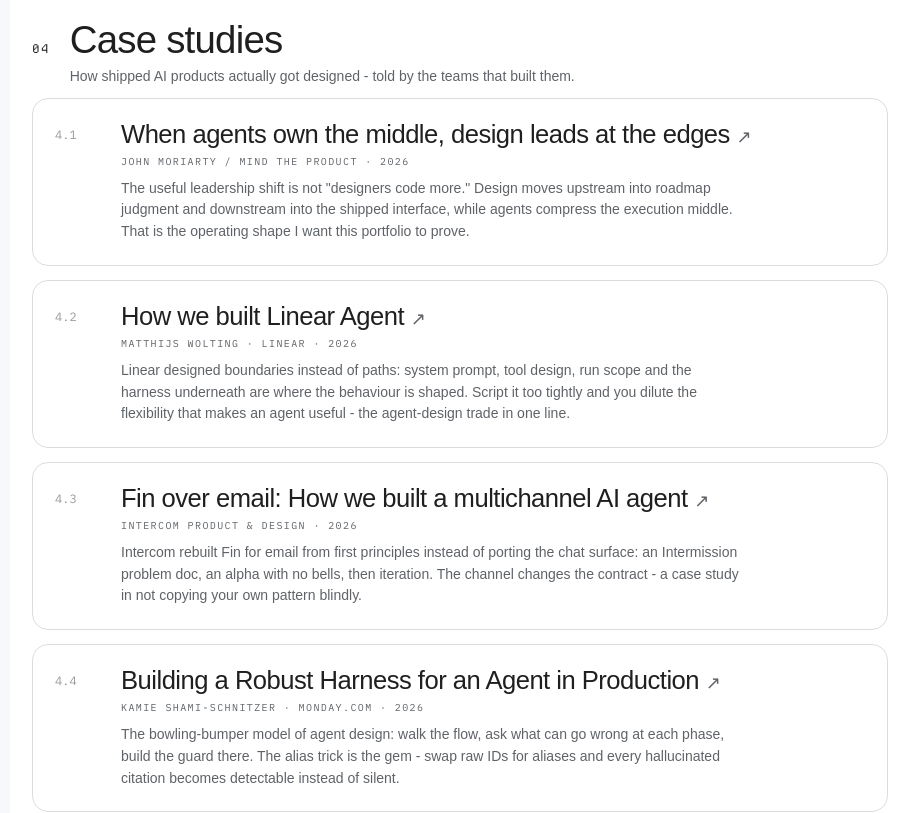
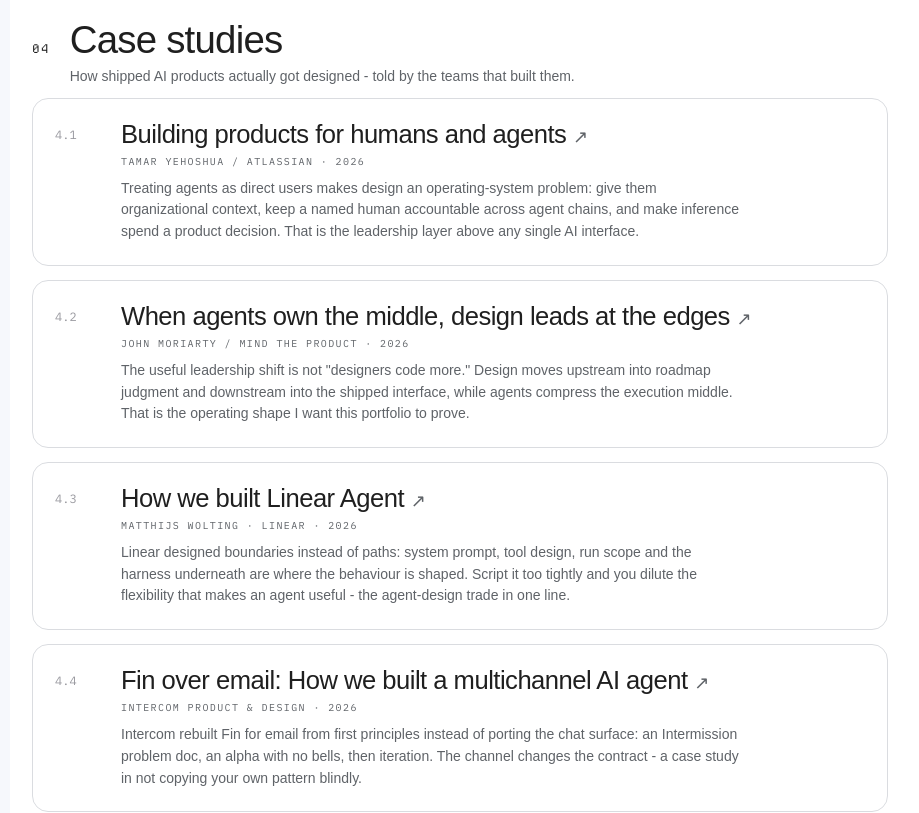
Before and after one commit to ayodhyamohanthy/ai-portfolio, a Next.js app: page /sources in a window 1280 px wide. Shown: the part 2420-3233 px from the top of the page, without its empty margins (256-1175 px from the left). Built offline with nearby package versions, Linux system fonts and the light colour scheme; what @astryxdesign/core would draw is missing.

Commit message:
Add agent product leadership source

```diff
--- a/app/sourcesData.ts
+++ b/app/sourcesData.ts
@@ -13,6 +13,7 @@ export const sourceTracks:SourceTrack[]=[
 {title:'Dual-Native Design for the AI Future',author:'Lake Dai',year:'2026',url:'https://lakedai.substack.com/p/dual-native-design-for-the-ai-future',note:'Intuitive for people, structured for machines. Automated traffic has passed human traffic; be legible to both or illegible to one.'},
 {title:'Agentic Design Systems Are Contracts, Not Libraries',author:'Tommaso Nervegna',year:'2026',url:'https://nervegna.substack.com/p/agentic-design-systems-are-contracts',note:'Most teams are quietly building the wrong half - the half that draws, not the half that promises. Read it before your next system audit.'}]},
 {id:'cases',label:'Case studies',lede:'How shipped AI products actually got designed - told by the teams that built them.',items:[
+{title:'Building products for humans and agents',author:'Tamar Yehoshua / Atlassian',year:'2026',url:'https://www.atlassian.com/blog/videos/atlassians-chief-ai-officer-on-building-products-for-humans-and-agents',note:'Treating agents as direct users makes design an operating-system problem: give them organizational context, keep a named human accountable across agent chains, and make inference spend a product decision. That is the leadership layer above any single AI interface.'},
 {title:'When agents own the middle, design leads at the edges',author:'John Moriarty / Mind the Product',year:'2026',url:'https://www.mindtheproduct.com/how-fin-builds-at-the-edges-when-agents-own-the-middle-john-moriarty-at-mtpcon-london-2026/',note:'The useful leadership shift is not "designers code more." Design moves upstream into roadmap judgment and downstream into the shipped interface, while agents compress the execution middle. That is the operating shape I want this portfolio to prove.'},
 {title:'How we built Linear Agent',author:'Matthijs Wolting · Linear',year:'2026',url:'https://linear.app/now/how-we-built-linear-agent',note:'Linear designed boundaries instead of paths: system prompt, tool design, run scope and the harness underneath are where the behaviour is shaped. Script it too tightly and you dilute the flexibility that makes an agent useful - the agent-design trade in one line.'},
 {title:'Fin over email: How we built a multichannel AI agent',author:'Intercom Product & Design',year:'2026',url:'https://www.intercom.com/blog/fin-over-email-how-we-built/',note:'Intercom rebuilt Fin for email from first principles instead of porting the chat surface: an Intermission problem doc, an alpha with no bells, then iteration. The channel changes the contract - a case study in not copying your own pattern blindly.'},{title:'Building a Robust Harness for an Agent in Production',author:'Kamie Shami-Schnitzer · monday.com',year:'2026',url:'https://engineering.monday.com/building-a-robust-harness-for-agent-in-production-feed-agent-case-study/',note:'The bowling-bumper model of agent design: walk the flow, ask what can go wrong at each phase, build the guard there. The alias trick is the gem - swap raw IDs for aliases and every hallucinated citation becomes detectable instead of silent.'}]},
```
